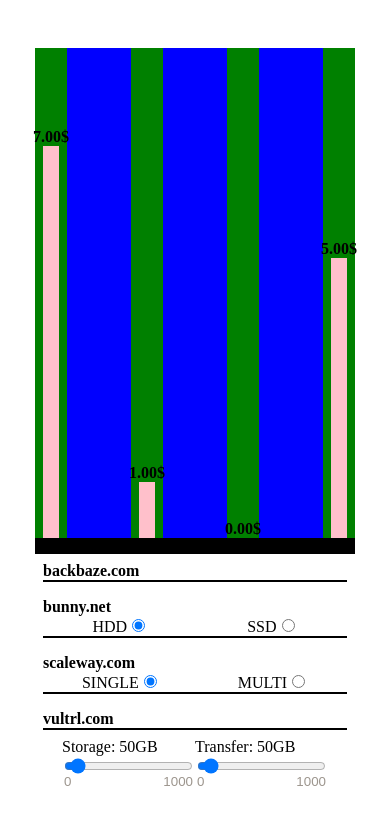
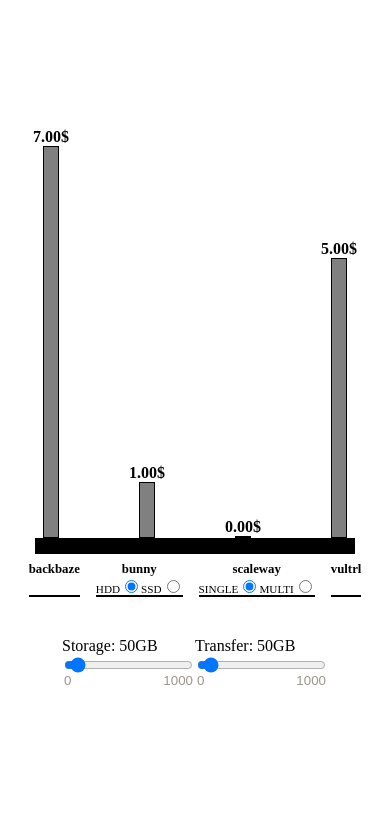
Before and after one commit to Viper-JSX/Storage-price-calculator, a website built with webpack: page src/index.html in a window 390 px wide. Built offline with nearby package versions, Linux system fonts and the light colour scheme.

Commit message:
Adjusted color pallete and layout of pricing chart

```diff
--- a/src/css/main.css
+++ b/src/css/main.css
@@ -1,9 +1,10 @@
 :root{
     --lightColor: #EEEEEE;
     --darkColor: #111111;
-    --highlightColor: orangered;
+    --highlightColor: purple;
 
     --darkBorder: 2px solid black;
+    --thinDarkBorder: 1px solid black;
     --lightBorder: 2px solid white;
 }
 
@@ -20,6 +21,7 @@
 .App{
     display: flex;
     flex-direction: column;
+    align-items: center;
 }
 
 .form{
@@ -56,8 +58,9 @@
 
 .pricingChart{
     width: 60vw;
-    min-width: 320px;
+    min-width: max-content;
     margin-top: 3rem;
+    /* background-color: blue; */
     display: flex;
 }
 
@@ -75,9 +78,14 @@
 .serviceItem fieldset{
     margin: 0;
     padding: 0;
+    font-size: 0.7rem;
     border: none;
     display: flex;
-    justify-content: space-around;
+    flex-wrap: wrap;
+}
+
+.serviceName{
+    word-wrap: break-word;
 }
 
 #chartColumns{
@@ -85,17 +93,19 @@
     min-width: 320px;
     min-width: 3;
     border-left: 0.5rem solid black;
-    background-color: blue;
+    /* background-color: blue; */
 }
 
 .chartItem{
     display: flex;
-    background-color: green;
+    /* background-color: green; */
 }
 
 .chartColumn{
     height: 20px;
-    background-color: pink;
+    background-color: gray;
+    border: var(--thinDarkBorder);
+
     animation-name: columnResize;
     animation-iteration-count: 1;
     animation-fill-mode: forwards;
@@ -104,7 +114,7 @@
 }
 
 .chartColumn.minPrice{
-    background-color: black;
+    background-color: var(--highlightColor);
 }
 
 
@@ -113,22 +123,32 @@
 
 
 
-@media screen and (max-width: 400px) {
+@media screen and (max-width: 520px) {
     .App{
         align-items: center;
         flex-direction: column-reverse;
     }
 
+    .form{
+        margin-top: 2rem;
+    }
+
     .pricingChart{
+        align-items: center;
         flex-direction: column-reverse;
     }
 
     #chartColumns{
         height: 60vh;
+        min-height: 320px;
         border-left: none;
         border-bottom: 1rem solid black;
         flex-direction: row;
         align-items: flex-end;
+    }
+
+    .serviceItem{
+        font-size: 0.8rem;
     }
 
     .chartItem{
@@ -141,6 +161,16 @@
     .chartColumn{
         width: 1rem !important;
         height: calc(100% * 0.8 * var(--size));
+    }
+
+    #chartServices{
+        flex-direction: row;
+    }
+
+    .serviceItem{
+        text-align: center;
+        word-wrap: break-word;
+        word-break: break-all;
     }
 }
 
--- a/src/index.js
+++ b/src/index.js
@@ -53,7 +53,7 @@
         serviceItem.classList.add("serviceItem");
         serviceItem.addEventListener("change", (event) => handleStorageOptionChange({ event, serviceName: serviceState.service.name }));
         serviceItem.innerHTML = `
-            <b>${serviceState.service.name}</b>
+            <b class="serviceName">${serviceState.service.name.split(".")[0]}</b>
         `;
 
         if(serviceState.service.hddOrSsdOption || serviceState.service.singleOMultiOption){ //storage options
```
